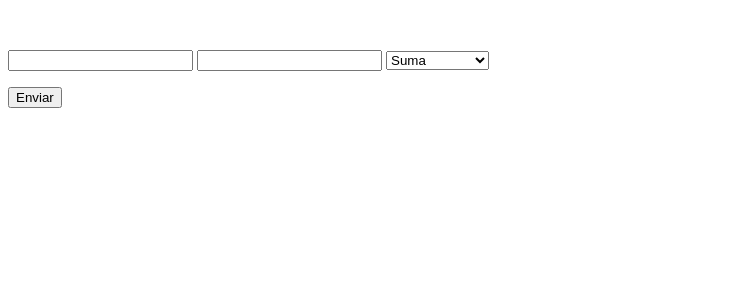
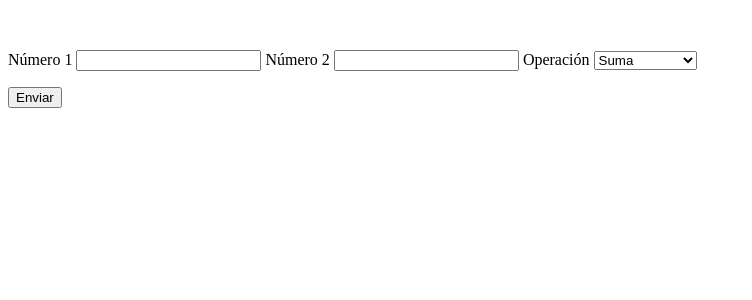
Before and after one commit to miguellugoml/CursoPHP, a PHP site: page /ejemplo_operadores.php in a window 1280 px wide. Shown: the top 300 px of the page, without its empty margins (0-752 px from the left). Run offline with PHP 8.4, Linux system fonts and the light colour scheme.

Commit message:
Modificados
Modificados practicando

```diff
--- a/POO_1.php
+++ b/POO_1.php
@@ -13,10 +13,11 @@
   echo $Toyota->motor . "<br>";
   echo $Toyota->arrancar();
   $Toyota->da_color("Blanco");
+  echo "<br>";
   echo $Toyota->color . "<br>";
 
   $Ford = new coche();
-  echo $Ford->ruedas . "<br>";
+  echo "Las ruedas del Carro son: " . $Ford->ruedas . "<br>";
   $Ford->da_color("Azul");
   echo $Ford->color . "<br>";
 
--- a/Vehiculos.php
+++ b/Vehiculos.php
@@ -10,7 +10,7 @@
 	  }
 
 	  function arrancar(){
-		  echo "Estot arrancando";
+		  echo "Estoy arrancando";
 	  }
 
 	  function da_color($que_color){
--- a/calculadora.php
+++ b/calculadora.php
@@ -1,5 +1,5 @@
 <?php
-  if (isset($_POST["button"])){
+  if (isset($_POST["button"]) ){
     $numero1 = $_POST["num1"];
     $numero2 = $_POST["num2"];
 	$operacion = $_POST["operacion"];
--- a/ejemplo_operadores.php
+++ b/ejemplo_operadores.php
@@ -8,13 +8,13 @@
 <body>
 
 <p>&nbsp;</p>
-<form name="form1" method="post" action="calculadora.php">
+<form name="form1" method="POST" action="calculadora.php">
   <p>
-    <label for="num1"></label>
+    <label>Número 1</label>
     <input type="text" name="num1" id="num1">
-    <label for="num2"></label>
+    <label>Número 2</label>
     <input type="text" name="num2" id="num2">
-    <label for="operacion"></label>
+    <label>Operación</label>
     <select name="operacion" id="operacion">
       <option>Suma</option>
       <option>Resta</option>
```
